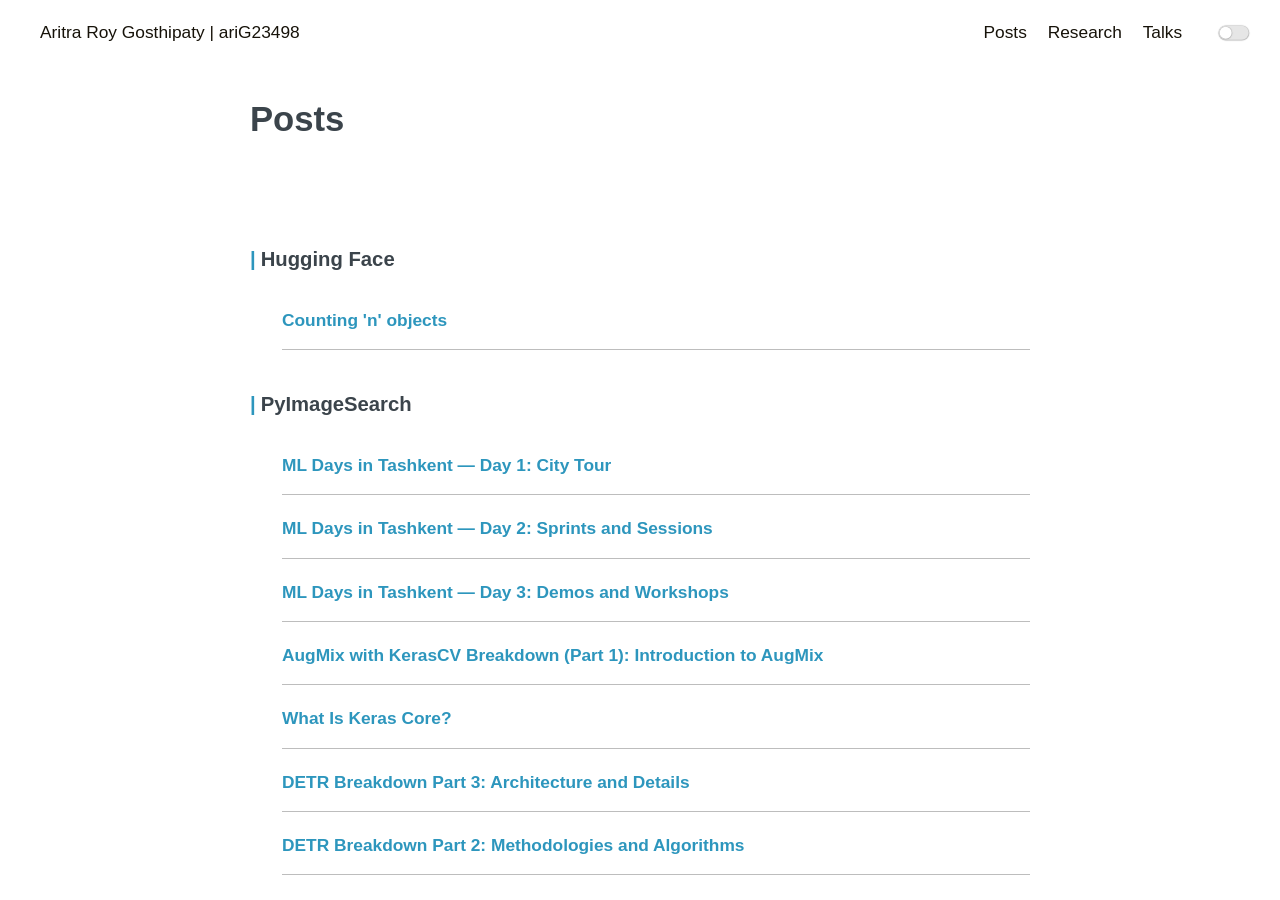
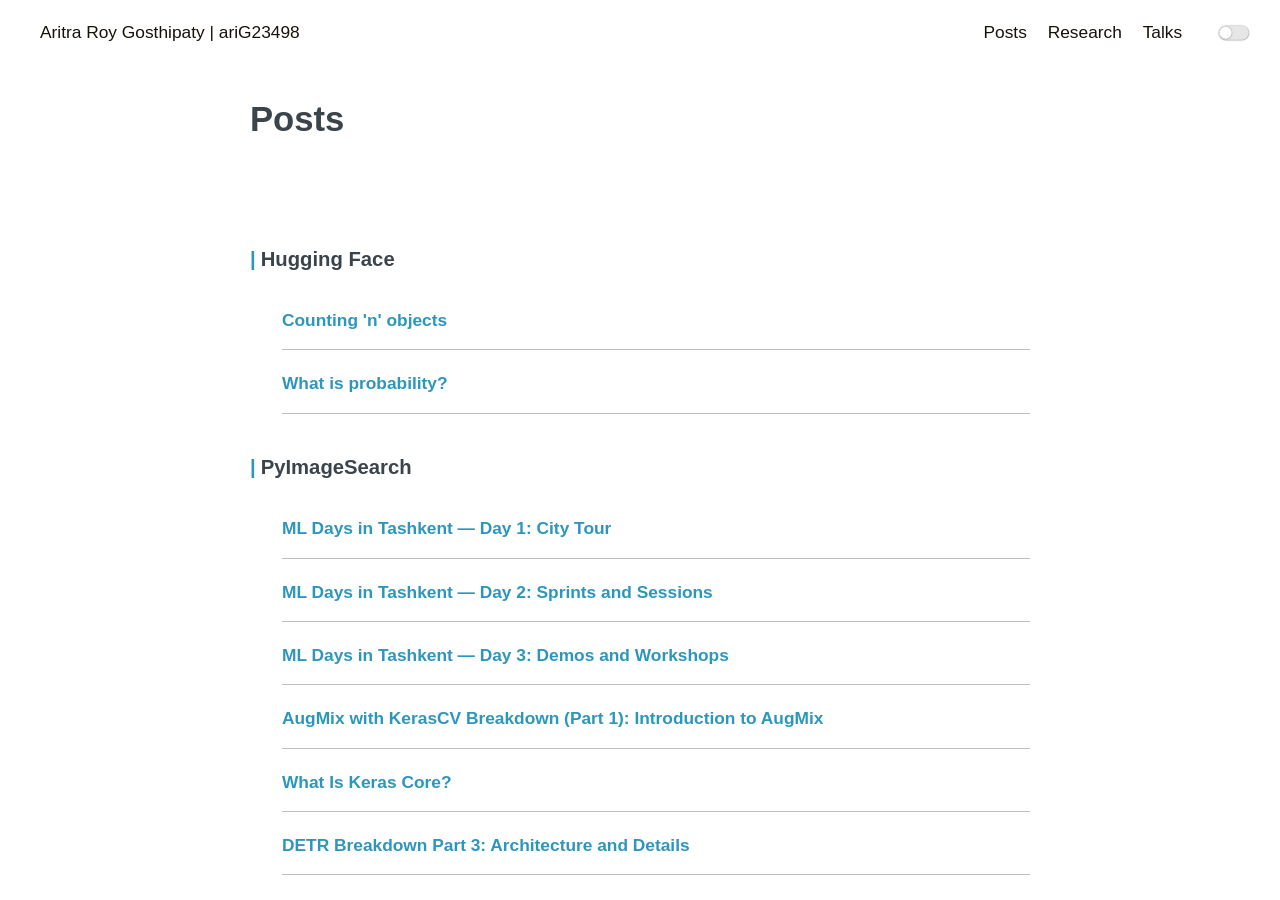
Before and after one commit to ariG23498/ariG23498.github.io, a Jekyll site: the page built from blogs.md, in a window 1280 px wide and 900 px high. Built offline with Jekyll 4.4.1, drawn with Linux system fonts in a browser that asks for light colours.

Commit message:
Update blogs.md

```diff
--- a/blogs.md
+++ b/blogs.md
@@ -11,6 +11,9 @@ permalink: /posts
         <h3>Hugging Face</h3>
         <article class="archive-item">
         <a class="archive-item-link" href="https://huggingface.co/blog/ariG23498/count-n-objects" target="_blank" rel="noopener noreferrer">Counting 'n' objects</a>
+        </article>
+        <article class="archive-item">
+        <a class="archive-item-link" href="https://huggingface.co/blog/ariG23498/what-is-probability" target="_blank" rel="noopener noreferrer">What is probability?</a>
         </article>
 
         <h3>PyImageSearch</h3>
```
